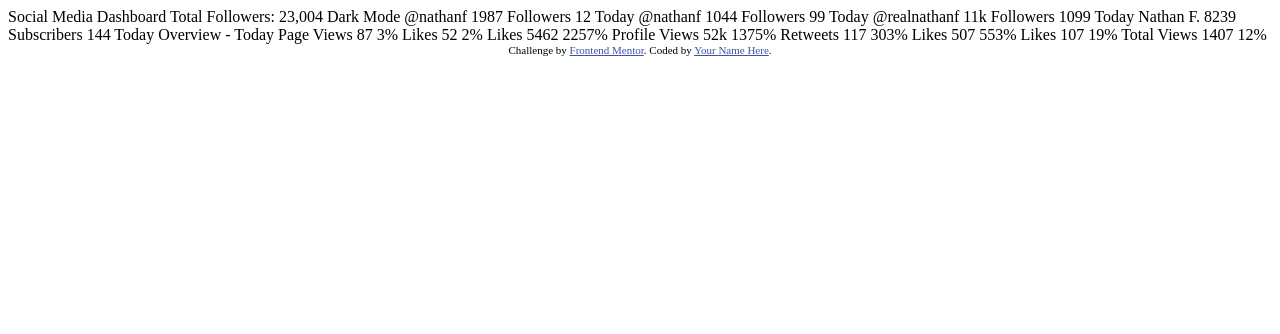
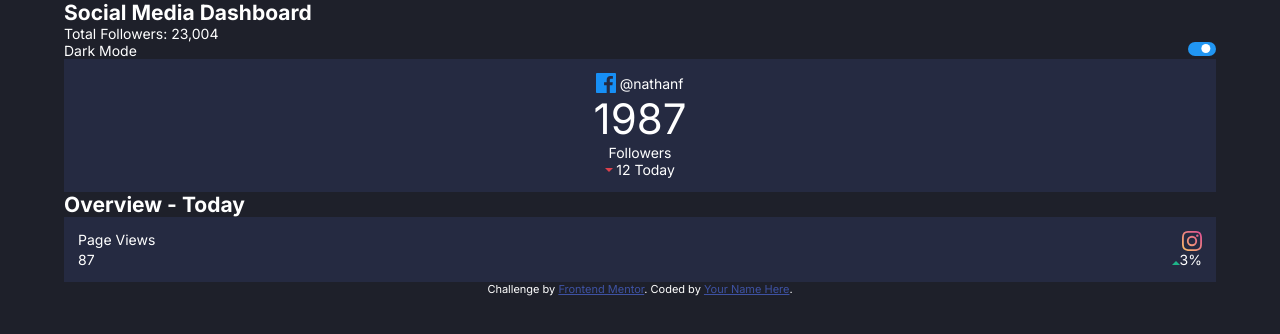
Before and after one commit to Degoke/social-media-dashboard-with-theme-switcher, a plain HTML site: page index.html in a window 1280 px wide. Drawn offline with Linux system fonts and the light colour scheme.

Commit message:
basic frame

```diff
--- a/index.html
+++ b/index.html
@@ -5,8 +5,9 @@
   <meta name="viewport" content="width=device-width, initial-scale=1.0"> <!-- displays site properly based on user's device -->
 
   <link rel="icon" type="image/png" sizes="32x32" href="./images/favicon-32x32.png">
+  <link rel="stylesheet" href="style.css">
 
-  <title>Frontend Mentor | [Challenge Name Here]</title>
+  <title>Frontend Mentor | social-media-dashboard-with-theme-switcher</title>
 
   <!-- Feel free to remove these styles or customise in your own stylesheet 👍 -->
   <style>
@@ -15,70 +16,52 @@
   </style>
 </head>
 <body>
+  <main class="wrapper">
+    <div class="dashboard">
+      <div class="header">
+        <div class="name">
+          <h1>Social Media Dashboard</h1>
+          <p>Total Followers: 23,004</p>
+        </div>
+        <div class="mode">
+          <p>Dark Mode</p>
+          <label class="switch">
+            <input type="checkbox" checked>
+            <span class="slider"></span>
+          </label>
+        </div>
+      </div>
+      <div class="dashboard-boxes">
+        <div class="box">
+          <div class="top">
+            <img src="/images/icon-facebook.svg" alt="" class="media">
+            <p class="handle">@nathanf</p>
+          </div>
+          <div class="middle">
+            <p class="number">1987</p>
+            <p class="details">Followers</p>
+          </div>
+          <div class="lower">
+            <img src="/images/icon-down.svg" alt="">
+            <p class="day">12 Today</p>
+          </div>
+        </div>
+        </div>
 
-  Social Media Dashboard
-  Total Followers: 23,004
+    </div>
+    <div class="overview">
+      <h2>Overview - Today</h2>
+      <div class="overview-box"><div class="o-upper">
+        <p class="o-details">Page Views</p>
+        <img src="/images/icon-instagram.svg" alt="" id="media">
+      </div>
+      <div class="o-lower">
+        <p class="o-number">87</p>
+        <p class="percentage"><span><img src="/images/icon-up.svg" alt=""></span>3%</p>
+      </div></div>
 
-  Dark Mode
-
-
-
-  @nathanf
-  1987
-  Followers
-  12 Today
-
-  @nathanf
-  1044
-  Followers
-  99 Today
-
-  @realnathanf
-  11k
-  Followers
-  1099 Today
-
-  Nathan F.
-  8239
-  Subscribers
-  144 Today
-
-
-
-  Overview - Today
-
-  Page Views
-  87
-  3%
-
-  Likes
-  52
-  2%
-
-  Likes
-  5462
-  2257%
-
-  Profile Views
-  52k
-  1375%
-
-  Retweets
-  117
-  303%
-
-  Likes
-  507
-  553%
-
-  Likes
-  107
-  19%
-
-  Total Views
-  1407
-  12%
-
+    </div>
+  </main>
   <div class="attribution">
     Challenge by <a href="https://www.frontendmentor.io?ref=challenge" target="_blank">Frontend Mentor</a>.
     Coded by <a href="#">Your Name Here</a>.
--- /dev/null
+++ b/style.css
@@ -0,0 +1,126 @@
+@import url('https://fonts.googleapis.com/css2?family=Inter:wght@400;700&display=swap');
+
+:root{
+    --size: 14px;
+    --medium: calc(var(--size) * 1.5);
+    --large: calc(var(--size) * 2);
+    --verylarge: calc(var(--size) * 3);
+    --small: calc(var(--size) / 1.5)
+}
+
+*{
+    box-sizing: border-box;
+    margin: 0;
+    padding: 0;
+}
+
+body{
+    font-size: var(--size);
+    font-family: 'Inter', sans-serif;
+    color: white;
+    background: hsl(230, 17%, 14%);
+}
+
+h1, h2{
+    font-size: var(--medium);
+}
+
+.wrapper{
+    width: 90%;
+    margin: auto;
+}
+
+.mode{
+    display: flex;
+    justify-content: space-between;
+}
+
+.switch {
+    position: relative;
+    display: inline-block;
+    width: var(--large);
+    height: var(--size);
+  }
+
+  .switch input {
+    opacity: 0;
+    width: 0;
+    height: 0;
+  }
+
+  .slider {
+    position: absolute;
+    cursor: pointer;
+    top: 0;
+    left: 0;
+    right: 0;
+    bottom: 0;
+    background-color: #ccc;
+    -webkit-transition: .4s;
+    transition: .4s;
+    border-radius: 34px;
+  }
+
+  .slider:before {
+    position: absolute;
+    content: "";
+    height: var(--small);
+    width: var(--small);
+    left: 3px;
+    bottom: 3px;
+    background-color: white;
+    -webkit-transition: .4s;
+    transition: .4s;
+    border-radius: 50%;
+  }
+
+  input:checked + .slider {
+    background-color: #2196F3;
+  }
+
+  input:focus + .slider {
+    box-shadow: 0 0 1px #2196F3;
+  }
+
+  input:checked + .slider:before {
+    -webkit-transform: translateX(calc(var(--small) + 1px));
+    -ms-transform: translateX(calc(var(--small) + 1px));
+    transform: translateX(calc(var(--small) + 1px));
+  }
+
+  .box{
+      padding: var(--size);
+      display: flex;
+      flex-direction: column;
+      align-items: center;
+      background: hsl(228, 28%, 20%);
+  }
+
+  .box img{
+      margin-right: 0.2rem;
+  }
+
+  .top, .lower{
+      display: flex;
+      align-items: center;
+  }
+
+  .middle{
+      display: flex;
+      flex-direction: column;
+      align-items: center;
+  }
+
+  .number{
+      font-size: var(--verylarge);
+  }
+
+  .o-upper, .o-lower{
+      display: flex;
+      justify-content: space-between;
+  }
+
+  .overview-box{
+    padding: var(--size);
+    background: hsl(228, 28%, 20%);
+  }
```
Also changed, not shown: index.js (added, +95 -0 lines).
